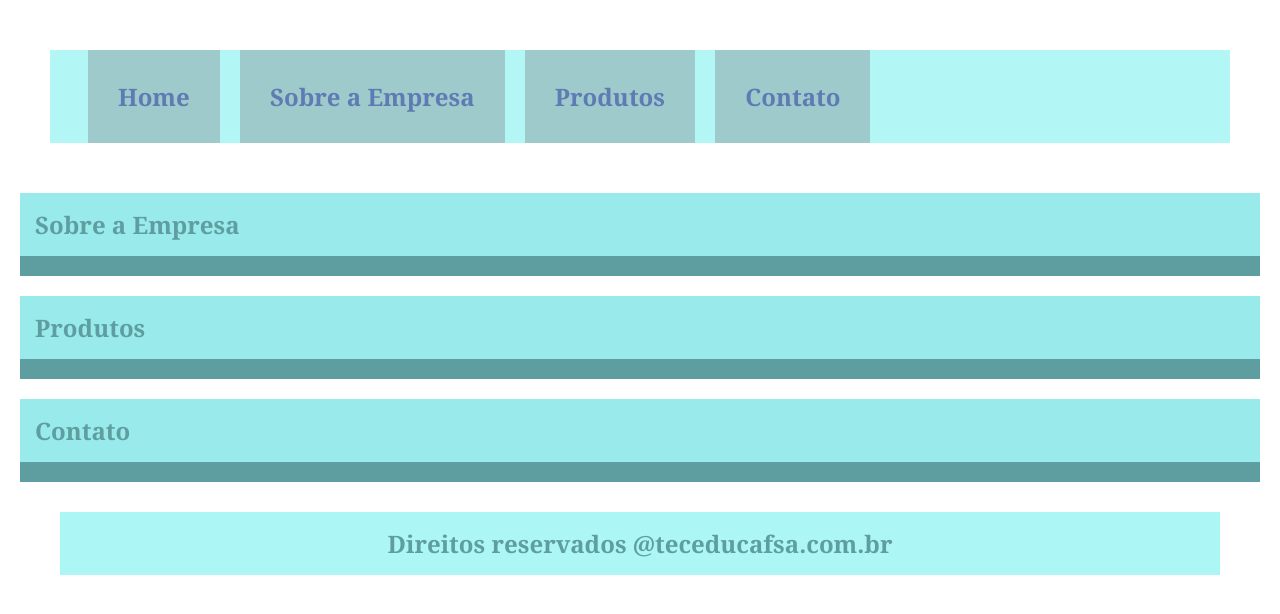
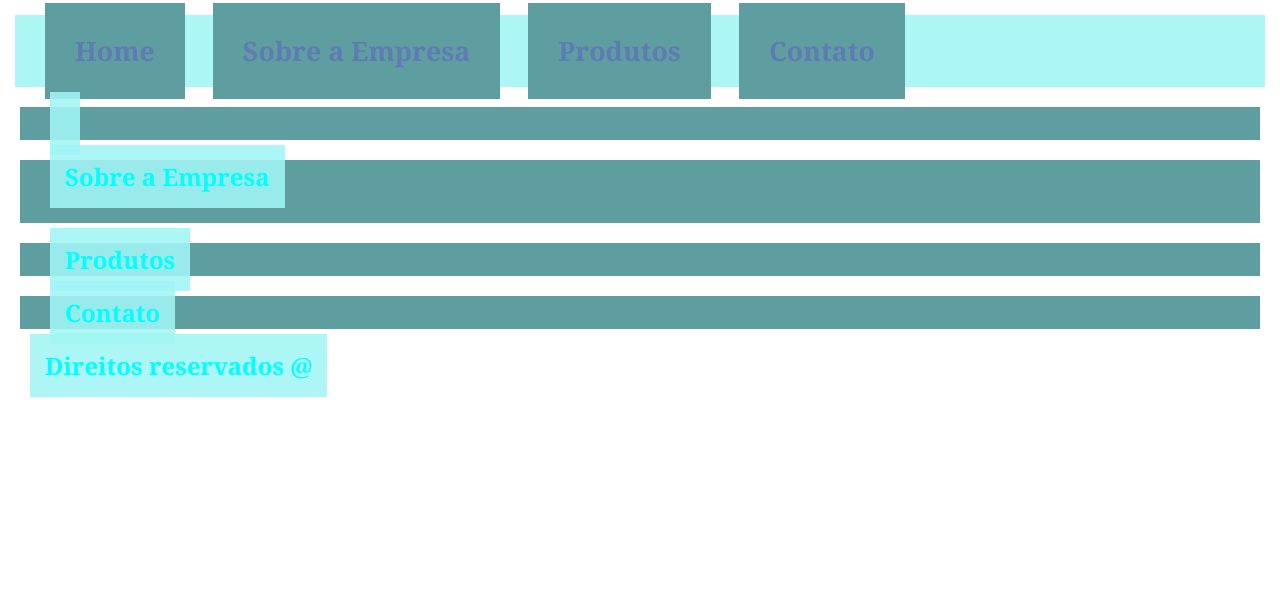
Before and after one commit to larissamiranda031/91133_Larissa, a PHP site: page / in a window 1280 px wide. Shown: the top 614 px of the page. Run offline with PHP 8.4, Linux system fonts and the light colour scheme.

Commit message:
Revert "a"
This reverts commit f1738fd69f1a80d6812eb3585700ecb975ca0467.

```diff
--- a/CSS/menu Display/index.html
+++ b/CSS/menu Display/index.html
@@ -20,21 +20,22 @@
 </header>
 <main>
         <section id = about1>
+            <h2></h2>
+        </section>
+        <section>
             <h2 class="about" >Sobre a Empresa</h2>
             <p></p>
         </section>
-    <section id="produty1">
+        <section>
             <H2 class="produty">Produtos</H2>
-        <p></p>
         </section>
-    <section id = "contact1" >
+        <section>
             <h2 class="contact">Contato</h2>
-            <p></p>
         </section>
  </main>
  <footer>
     <div>
-        <h2 class="rodape">Direitos reservados @teceducafsa.com.br</h2>
+        <h2 class="rodape">Direitos reservados @</h2>
     </div>
  </footer>
 </body>
--- a/CSS/menu Display/style.css
+++ b/CSS/menu Display/style.css
@@ -9,16 +9,16 @@
 }
 
 header{
-    background-color: rgba(169, 245, 245, 0.877);
-    margin: 50px;
-    padding: 30px;
+    background-color: rgba(161, 245, 245, 0.877);
+    margin: 15px;
+    padding: 18px;
 }
 
 ul li{
     /*Tira as bolinhas*/
     list-style: none;
     display: inline;
-    padding: 8px;
+    padding: 12px;
 
 }
 
@@ -27,17 +27,17 @@ a{
     text-decoration: none;
     color: rgb(94, 123, 179);
     font-weight: bold;
-    font-size: 18pt;
+    font-size: 20pt;
     cursor: pointer;
-    background-color: rgb(158, 202, 204);
+    background-color: cadetblue;
     padding: 30px;
 }
 
 a:hover{
     color: rgb(113, 141, 196);
     text-decoration: rgb(161, 245, 245,0.877);
-    padding: 12px;
-    transform: 5ms;
+    padding: 120px;
+    transform: sms;
 }
 
 section{
@@ -49,7 +49,9 @@ section{
 h2{
 background-color :  rgb(161, 245, 245,0.877);
 padding: 15px;
-color: cadetblue;
+margin-left: 30px;
+color: aqua;
+display: inline;
 }
 /*
 .about{
@@ -57,25 +59,18 @@ background-color :  rgb(161, 245, 245,0.877);
 }
 */
 #font-type{
-    font-family:Cambria, Cochin, Georgia, Times, 'Times New Roman', serif
+    font-family: Georgia, 'Times New Roman', Times, serif;
 }
 
 p{
-    padding: 10px;
-    text-align: justify;
+    padding: 15px;
 }
 
-footer{
-   margin: 30px;
+footer div p{
+   font-family: 'Lucida Sans', 'Lucida Sans Regular', 'Lucida Grande', 'Lucida Sans Unicode', Geneva, Verdana, sans-serif;
 }
 
 .rodape{
-    margin: 30px;
-    text-align: center;
+margin: 30px;;
 
 }
-
-html{
-    scroll-behavior: smooth;
-    transition: 5ms;
-}
```
Lines whose indentation alone changed are shown as unchanged.
